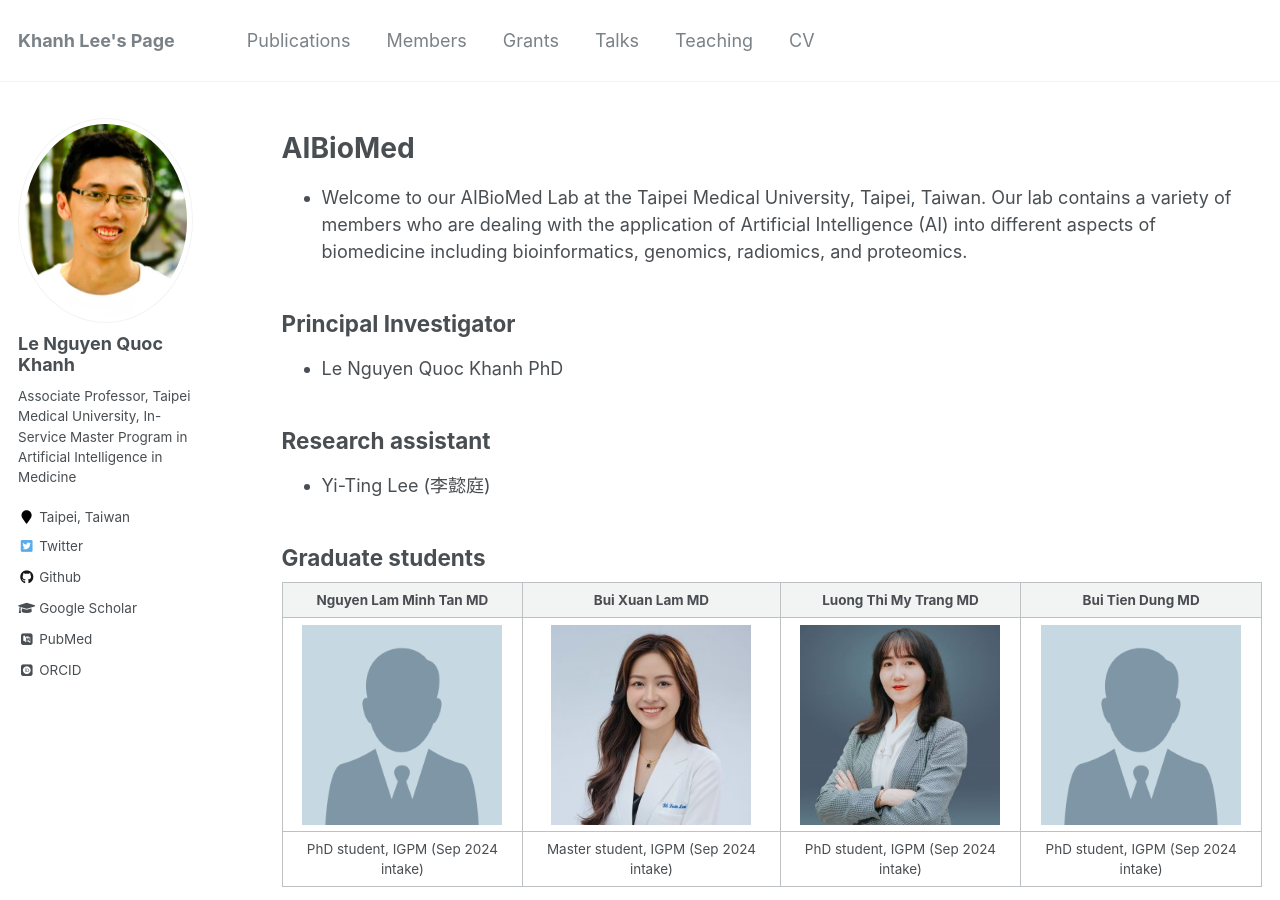
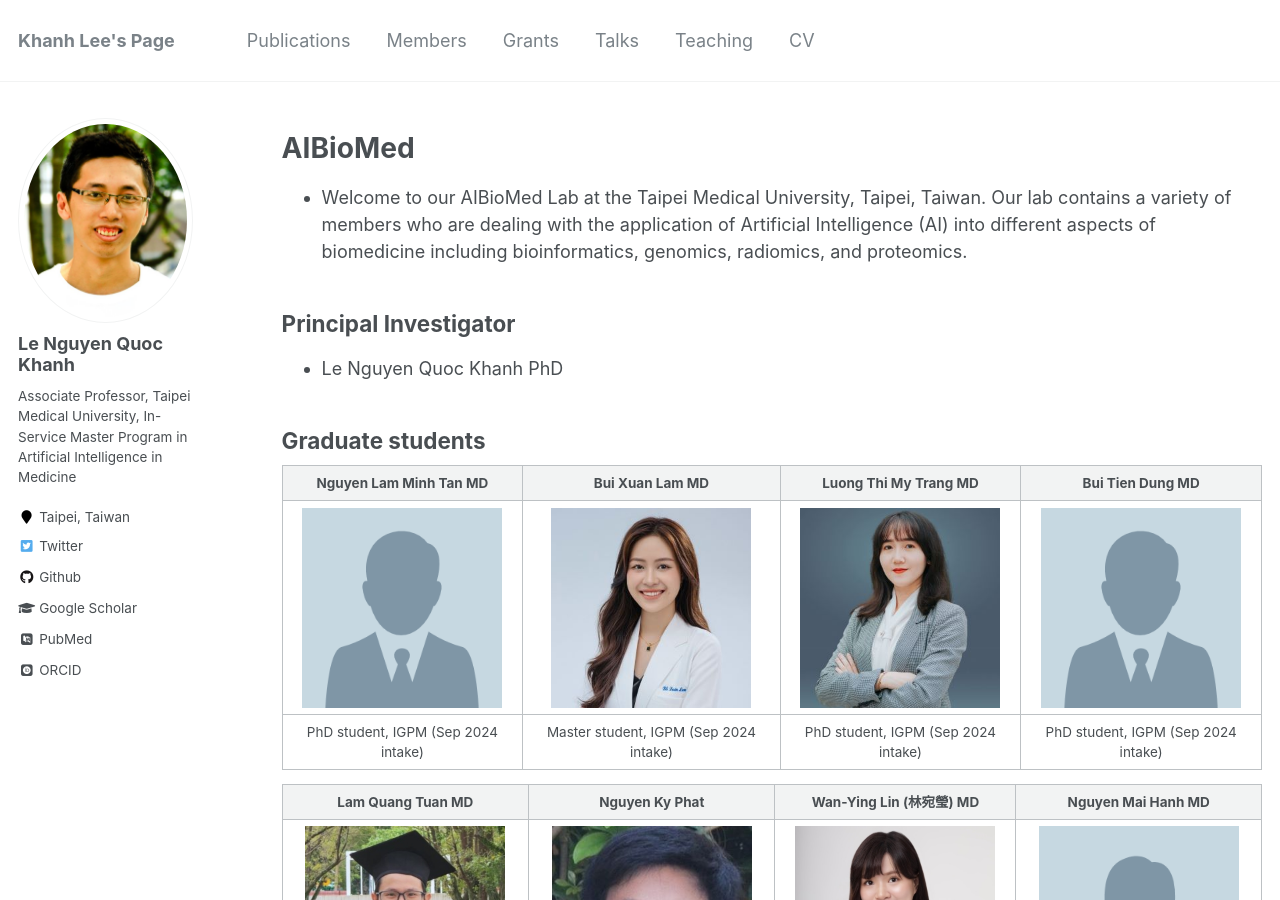
Before and after one commit to khanhlee/khanhlee.github.io, a Jekyll site: the page built from _pages/member.md, in a window 1280 px wide and 900 px high. Built offline with Jekyll 4.4.1, drawn with Linux system fonts in a browser that asks for light colours; some web fonts are replaced.

Commit message:
Update member.md

```diff
--- a/_pages/member.md
+++ b/_pages/member.md
@@ -10,9 +10,6 @@ author_profile: true
 
 ## Principal Investigator
 * Le Nguyen Quoc Khanh PhD
-
-## Research assistant
-* Yi-Ting Lee (李懿庭)
 
 ## Graduate students
 
```
